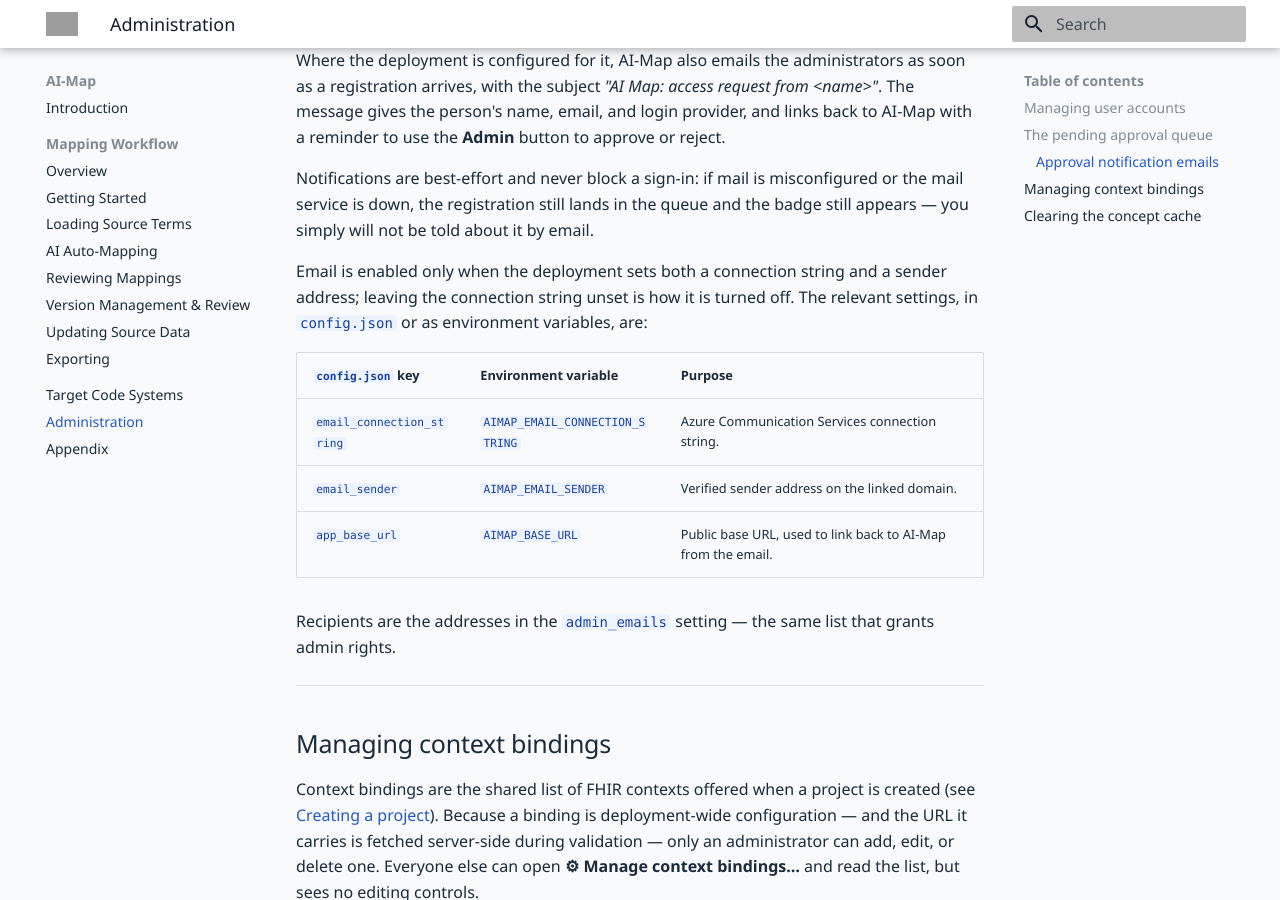
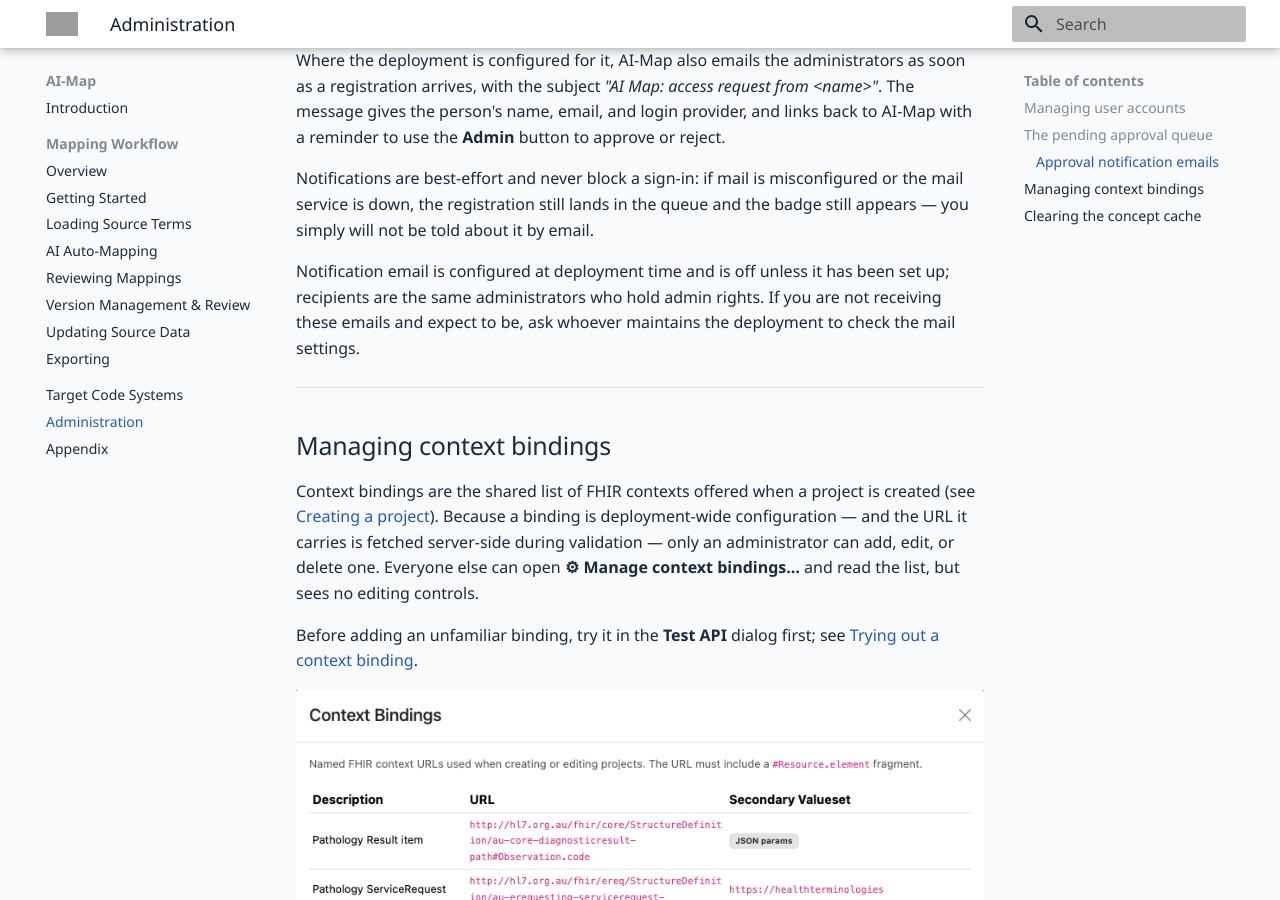
Before and after one commit to mjosborne1/ai-map-docs, an MkDocs documentation site: the page built from docs/administration.md, in a window 1280 px wide and 900 px high, scrolled down 1671 px. Built offline with MkDocs 1.6.1 and Material for MkDocs 9.7.7, drawn with Linux system fonts in a browser that asks for light colours; grey boxes are pictures that could not be loaded.

Commit message:
Move email deployment settings out of the public admin guide
The approval-notification section named the config.json keys and AIMAP_*
environment variables for mail setup. That is deployment configuration, not
user guidance, and belongs in the application deployment documentation rather
than the public user guide. The section now describes only what an
administrator sees and does.

Co-Authored-By: Claude Opus 5 (1M context) <noreply@anthropic.com>

```diff
--- a/docs/administration.md
+++ b/docs/administration.md
@@ -63,18 +63,9 @@ Notifications are best-effort and never block a sign-in: if mail is misconfigure
 service is down, the registration still lands in the queue and the badge still appears — you
 simply will not be told about it by email.
 
-Email is enabled only when the deployment sets both a connection string and a sender address;
-leaving the connection string unset is how it is turned off. The relevant settings, in
-`config.json` or as environment variables, are:
-
-| `config.json` key | Environment variable | Purpose |
-| ----------------- | -------------------- | ------- |
-| `email_connection_string` | `AIMAP_EMAIL_CONNECTION_STRING` | Azure Communication Services connection string. |
-| `email_sender` | `AIMAP_EMAIL_SENDER` | Verified sender address on the linked domain. |
-| `app_base_url` | `AIMAP_BASE_URL` | Public base URL, used to link back to AI-Map from the email. |
-
-Recipients are the addresses in the `admin_emails` setting — the same list that grants admin
-rights.
+Notification email is configured at deployment time and is off unless it has been set up;
+recipients are the same administrators who hold admin rights. If you are not receiving these
+emails and expect to be, ask whoever maintains the deployment to check the mail settings.
 
 ---
 
```
